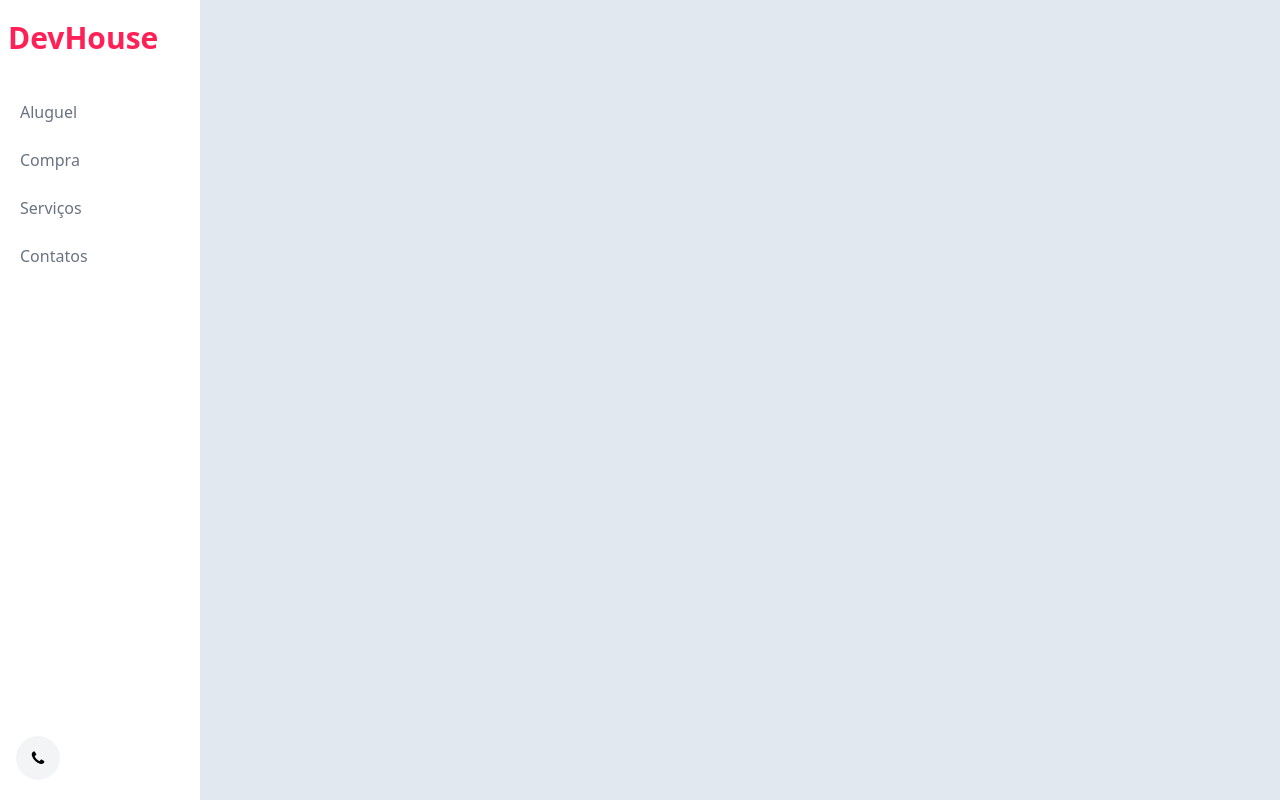
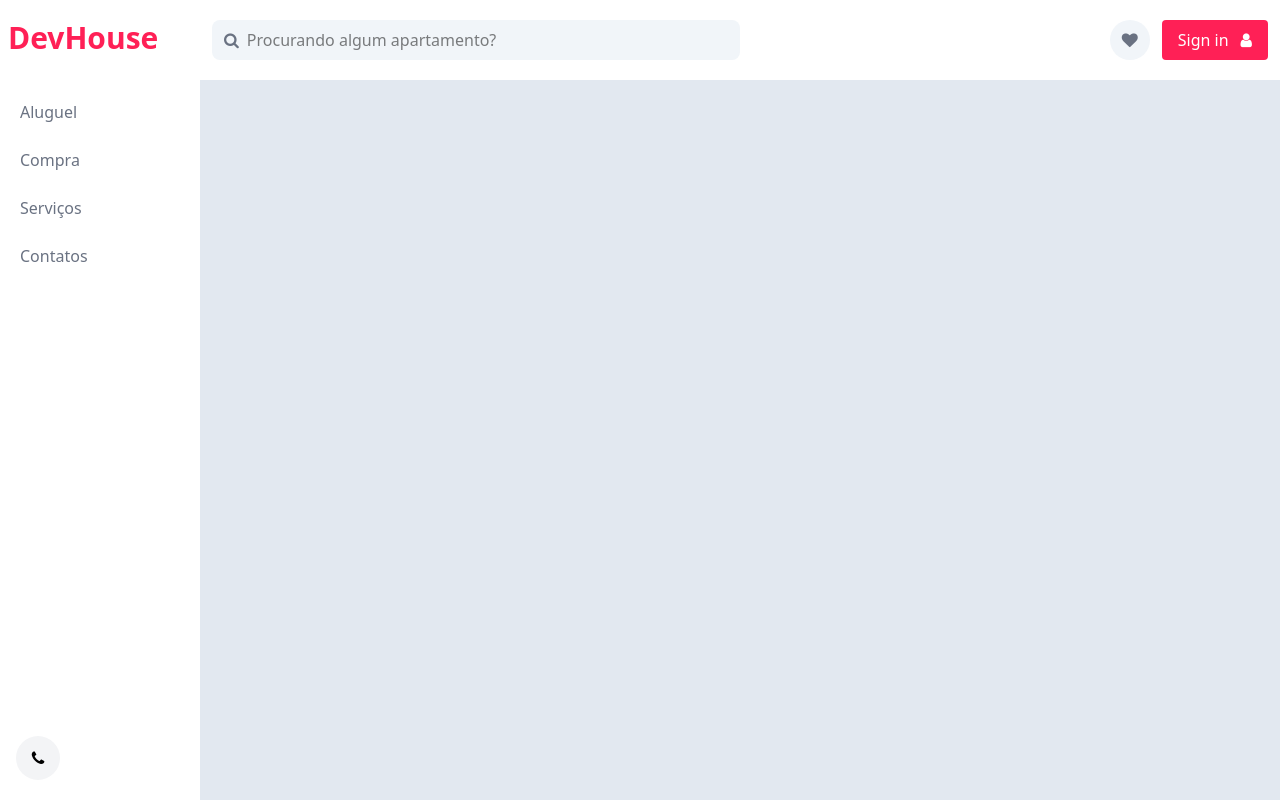
Before and after one commit to Nagi1867/devHouse, a website: page src/index.html in a window 1280 px wide. Drawn offline with Linux system fonts and the light colour scheme.

Commit message:
header criado

```diff
--- a/src/index.html
+++ b/src/index.html
@@ -31,6 +31,33 @@
                 <i class="fa fa-phone" style="font-size: 16px;"></i>
             </button>
         </aside>
+        <!-- Fim Sidebar -->
+
+        <main class="w-full flex flex-col pb-4">
+            <!-- Início Header -->
+            <header class="bg-white w-full py-5 px-3 flex flex-row items-center justify-between">
+                <div class="flex items-center bg-slate-100 px-3 py-2 w-full max-w-xs lg:max-w-[50%] rounded-lg lg:mr-8">
+                    <i class="fa fa-search text-gray-500" style="font-size: 16px"></i>
+                    <input
+                    type="text"
+                    class="w-full bg-slate-100 px-2 outline-none"
+                    placeholder="Procurando algum apartamento?"
+                    />
+                </div>
+
+                <div class="flex gap-3 items-center">
+                    <a href="#" class="w-8 h-8 p-5 bg-slate-100 hidden md:flex items-center justify-center rounded-full">
+                        <i class="fa fa-heart text-gray-500" style="font-size: 16px;"></i>
+                    </a>
+
+                    <button class="bg-rose-500 hover:bg-rose-600 duration-300 text-white flex items-center justify-center gap-2 px-4 py-2 rounded font-medium">
+                        <span class="hidden md:flex">Sign in</span>
+                        <i class="fa fa-user md:ml-1"></i>
+                    </button>
+                </div>
+            </header>
+        </main>
+
     </div>
 </body>
 </html>
```
Also changed, not shown: style/output.css.
